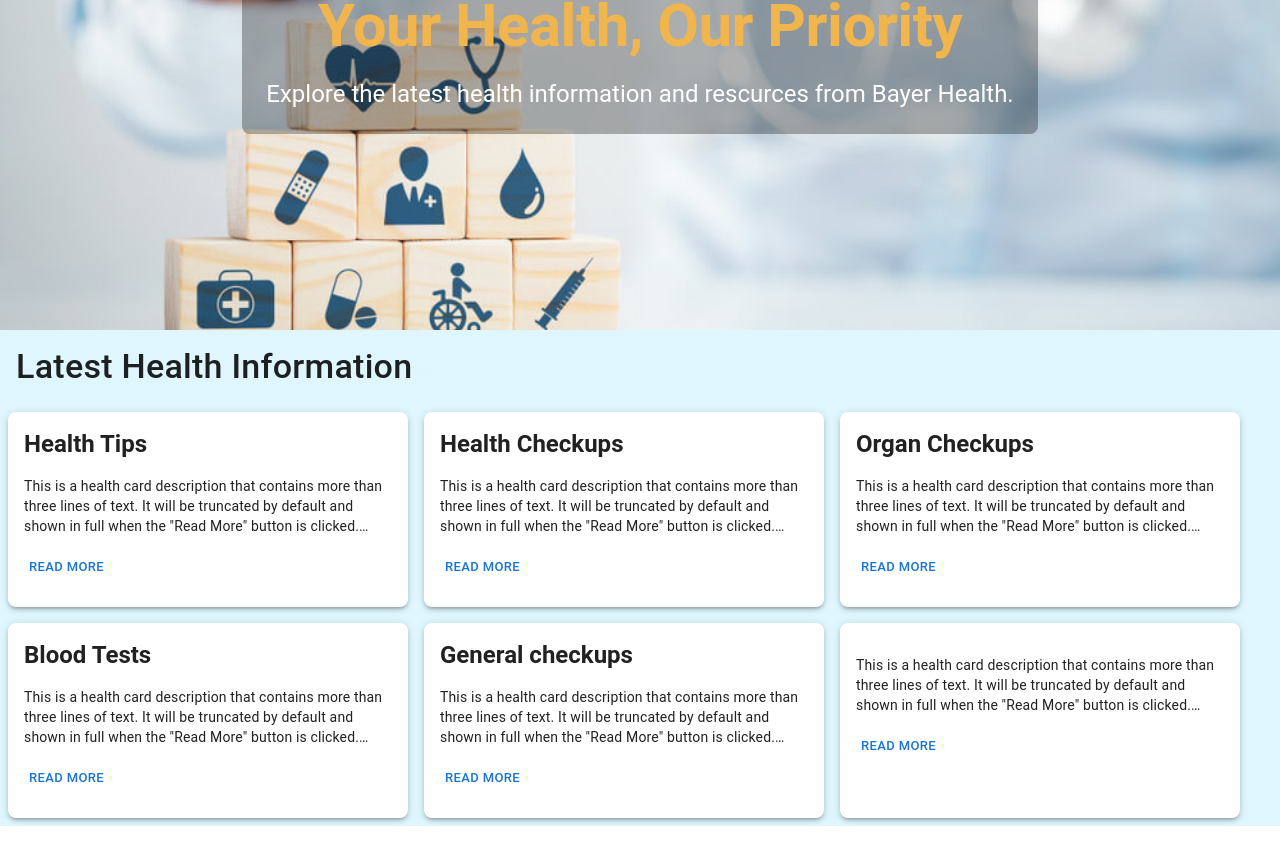
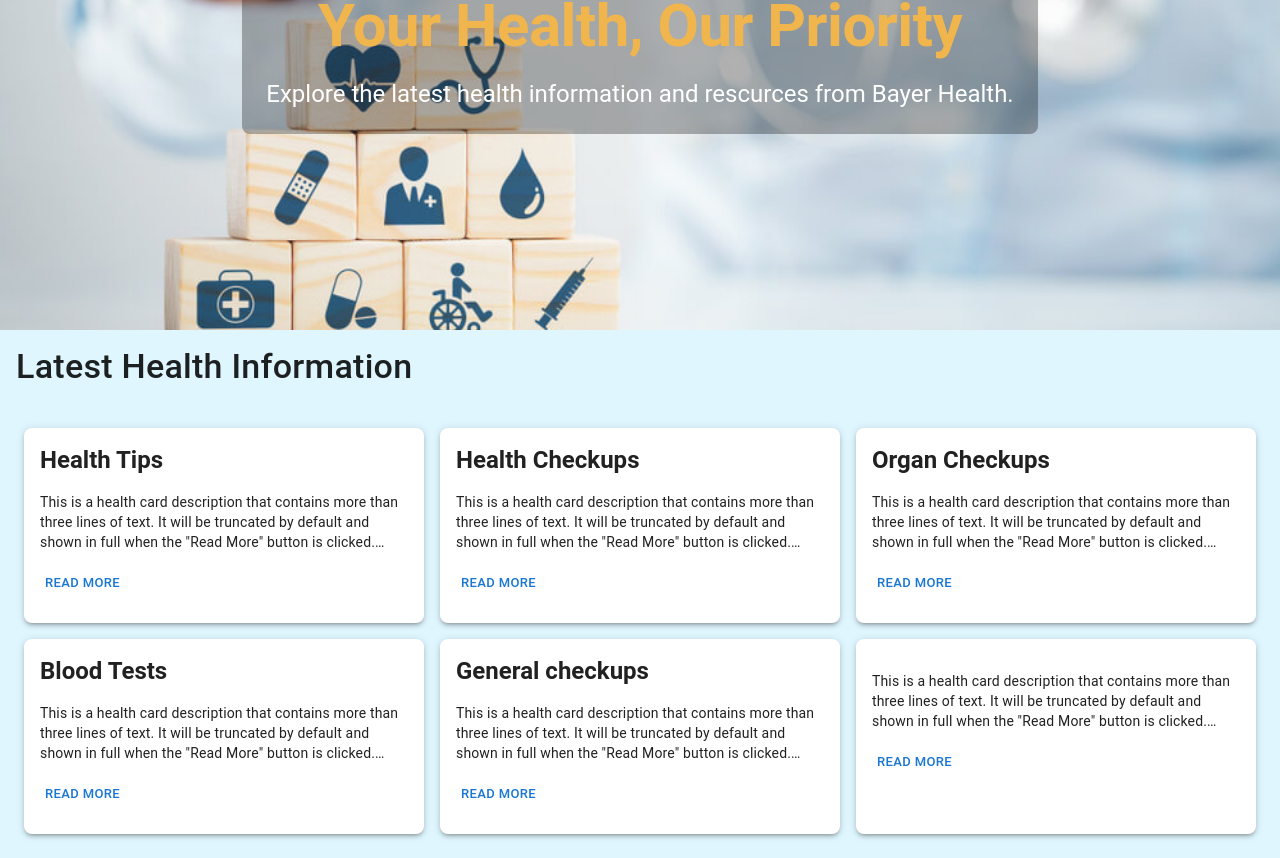
Before and after one commit to madhankumar786/hcl-health-care, a React (Create React App) app: page / in a window 1280 px wide. Shown: the part 342-1200 px from the top of the page. Before the commit the page ends 1168 px from the top, so only its background shows below. Built offline with nearby package versions, Linux system fonts and the light colour scheme.

Commit message:
UI fixes in the home page

```diff
--- a/src/components/FeaturedTopics/FeaturedTopics.js
+++ b/src/components/FeaturedTopics/FeaturedTopics.js
@@ -4,7 +4,7 @@ import { Box, Typography } from '@mui/material';
 
 const featuredTopic = [
     {
-        id:1,
+        id: 1,
         title: 'Health Tips',
         description: `This is a health card description that contains more than three lines of text.
                     It will be truncated by default and shown in full when the "Read More" button
@@ -12,7 +12,7 @@ const featuredTopic = [
                     This is where we talk about fitness, diet, mental health, and much more.`
     },
     {
-        id:2,
+        id: 2,
         title: 'Health Checkups',
         description: `This is a health card description that contains more than three lines of text.
                     It will be truncated by default and shown in full when the "Read More" button
@@ -20,7 +20,7 @@ const featuredTopic = [
                     This is where we talk about fitness, diet, mental health, and much more.`
     },
     {
-        id:3,
+        id: 3,
         title: 'Organ Checkups',
         description: `This is a health card description that contains more than three lines of text.
                     It will be truncated by default and shown in full when the "Read More" button
@@ -28,7 +28,7 @@ const featuredTopic = [
                     This is where we talk about fitness, diet, mental health, and much more.`
     },
     {
-        id:4,
+        id: 4,
         title: 'Blood Tests',
         description: `This is a health card description that contains more than three lines of text.
                     It will be truncated by default and shown in full when the "Read More" button
@@ -36,7 +36,7 @@ const featuredTopic = [
                     This is where we talk about fitness, diet, mental health, and much more.`
     },
     {
-        id:5,
+        id: 5,
         title: 'General checkups',
         description: `This is a health card description that contains more than three lines of text.
                     It will be truncated by default and shown in full when the "Read More" button
@@ -44,7 +44,7 @@ const featuredTopic = [
                     This is where we talk about fitness, diet, mental health, and much more.`
     },
     {
-        id:6,
+        id: 6,
         title: '',
         description: `This is a health card description that contains more than three lines of text.
                     It will be truncated by default and shown in full when the "Read More" button
@@ -67,7 +67,7 @@ const FeaturedTopics = () => {
             >
                 Latest Health Information
             </Typography>
-            <Box sx={{display:'flex',flexBasis:'row',flexWrap:'wrap'}}>
+            <Box sx={{ display: 'flex', flexBasis: 'row', flexWrap: 'wrap' ,p:2}}>
                 {featuredTopic?.map(item => {
                     return (
                         <HealthCard
--- a/src/components/HealthCard/HealthCard.js
+++ b/src/components/HealthCard/HealthCard.js
@@ -19,7 +19,9 @@ const HealthCard = ({ title, description,id }) => {
         borderRadius: 2,
         boxShadow: 3,
         overflow: 'hidden',
-        m:1
+        m:1,
+        flex:1,
+        flexBasis:'300px'
       }}
     >
       <CardContent>
```
Lines whose indentation alone changed are shown as unchanged.
